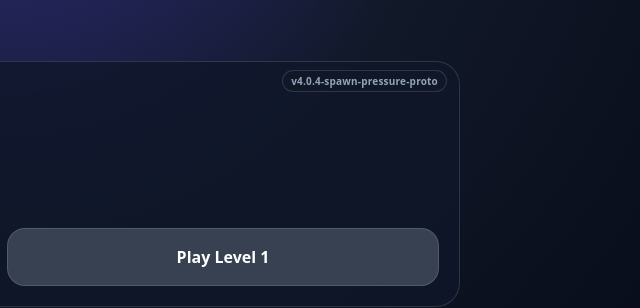
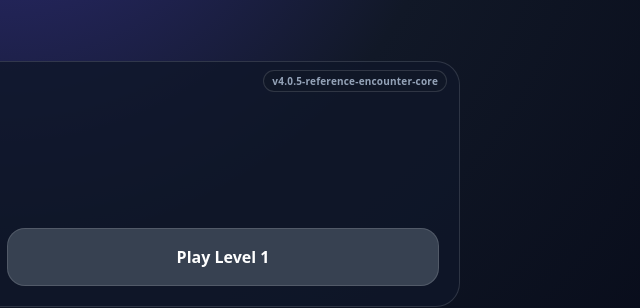
Before and after one commit to justsomebobby/Veilbound, a website built with Vite: page index.html in a window 1280 px wide. Shown: the part 216-524 px from the top of the page, 640-1280 px from the left. Built offline with nearby package versions, Linux system fonts and the light colour scheme.

Commit message:
Update index.html

```diff
--- a/index.html
+++ b/index.html
@@ -8,7 +8,7 @@
   <meta name="apple-mobile-web-app-title" content="Veilbound">
   <title>Veilbound</title>
   <link rel="stylesheet" href="./styles.css">
-  <script defer src="./game-core-v404-spawn-pressure.js?v=4.0.4-spawn-pressure-proto"></script>
+  <script defer src="./game-core-v405-reference-encounter.js?v=4.0.5-reference-encounter-core"></script>
 </head>
 <body>
   <button id="safeHub" type="button">Hub</button>
```
